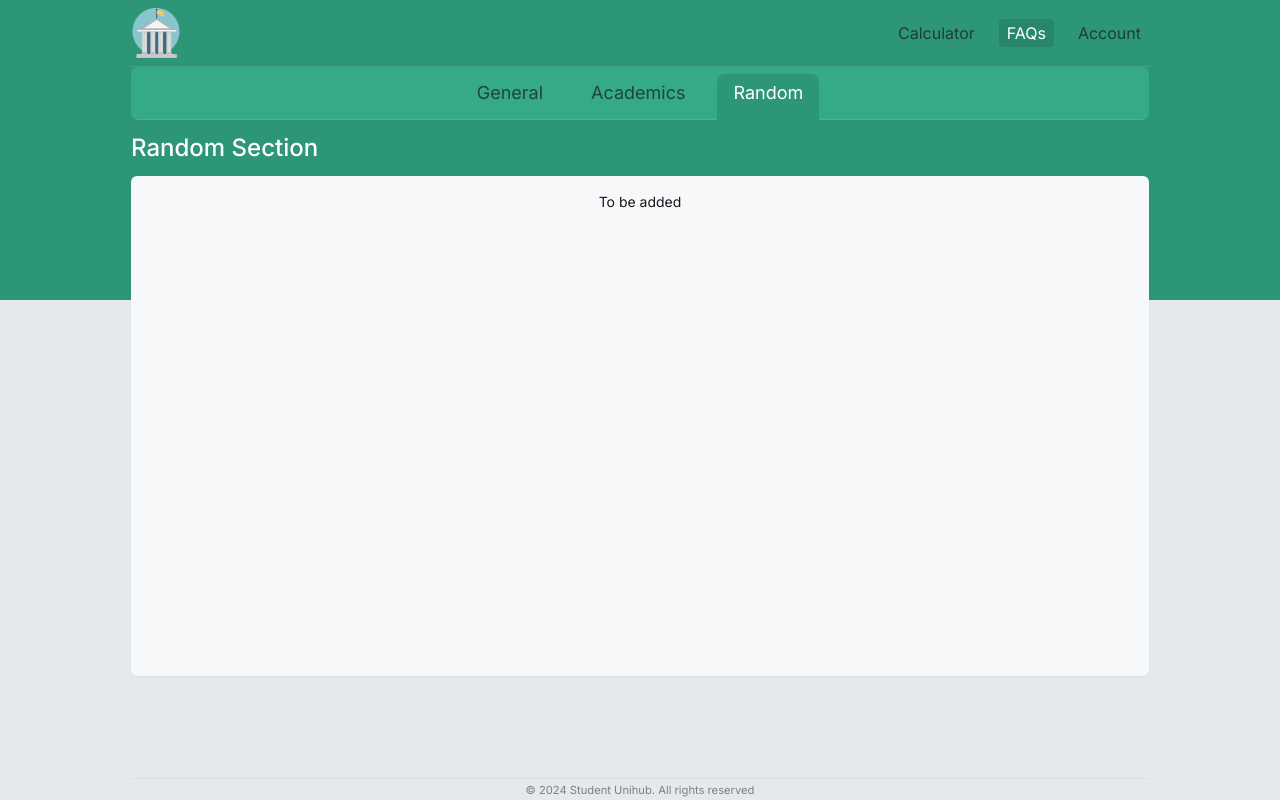
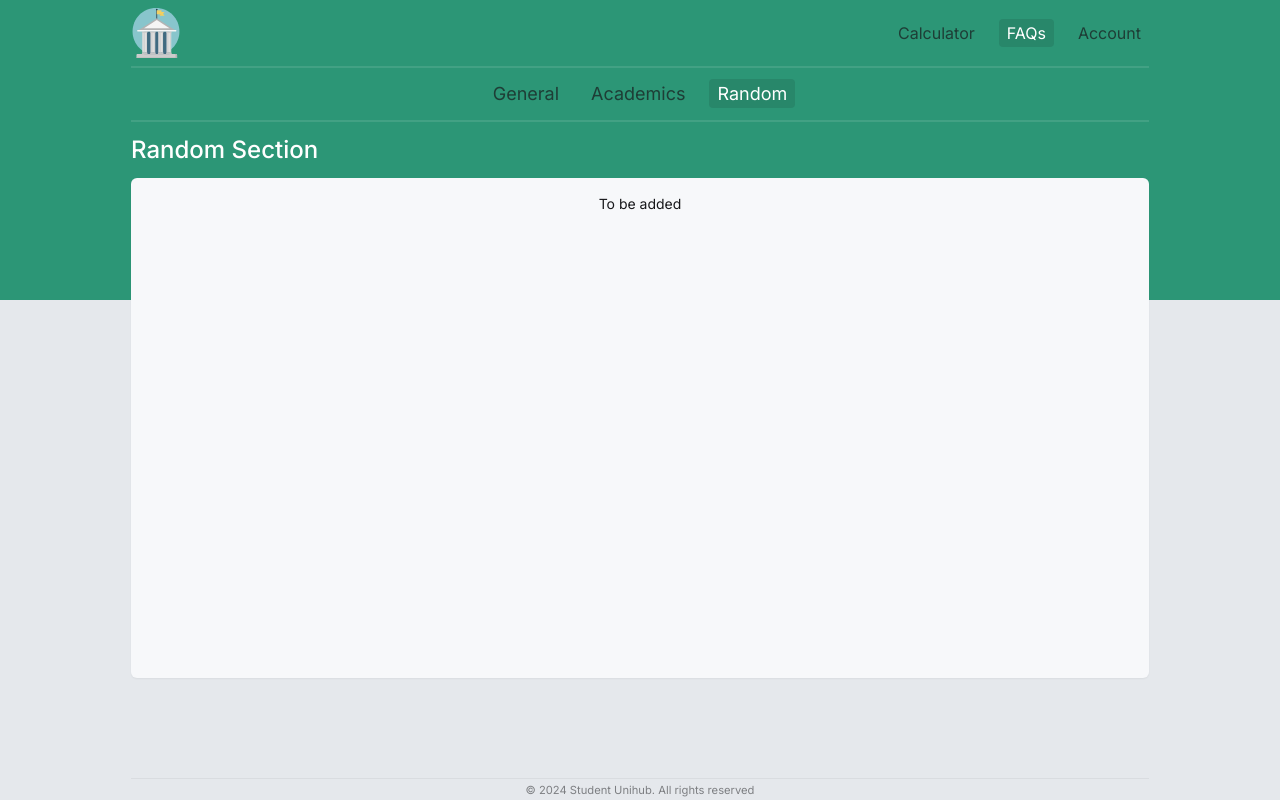
Before and after one commit to ary4nsinha/student-unihub, a Next.js app: page /app/faqs/random in a window 1280 px wide. Built offline with nearby package versions, Linux system fonts and the light colour scheme.

Commit message:
faq nav styles updated

```diff
--- a/src/components/appHeader.tsx
+++ b/src/components/appHeader.tsx
@@ -24,7 +24,7 @@ export default function AppHeader() {
   const activePathname = usePathname();
 
   return (
-    <header className="flex items-center border-b border-white/10 justify-between py-2">
+    <header className="flex items-center border-white/10 justify-between py-2 border-b-2 ">
       <Logo />
       <nav>
         <ul className="flex gap-4 text-base items-center">
--- a/src/components/faqNav.tsx
+++ b/src/components/faqNav.tsx
@@ -3,7 +3,6 @@ import React from "react";
 import Link from "next/link";
 import { usePathname } from "next/navigation";
 import { cn } from "@/lib/utils";
-
 
 const routes = [
   {
@@ -23,16 +22,16 @@ const routes = [
 export default function FaqNav() {
   const activePathname = usePathname();
   return (
-    <header className="flex bg-[#35aa87] text-lg justify-center rounded-lg px-1 items-center border-b border-white/10 py-3 ">
+    <header className="flex bg-[#2C9676] text-lg justify-center px-1 items-center border-b-2 border-white/10 py-3 ">
       <nav>
         <ul className="flex gap-4  items-center">
           {routes.map((route) => (
             <li key={route.path}>
               <Link
                 className={cn(
-                  "text-zinc-900/70 rounded-lg px-4 pt-2 pb-6 hover:text-zinc-900 focus:text-white transition",
+                  "text-zinc-900/70 rounded-sm px-2 py-1 hover:text-zinc-900 focus:text-white transition",
                   {
-                    "bg-[#2C9676] text-white": route.path === activePathname,
+                    "bg-black/10 text-white": route.path === activePathname,
                   }
                 )}
                 href={route.path}
```
